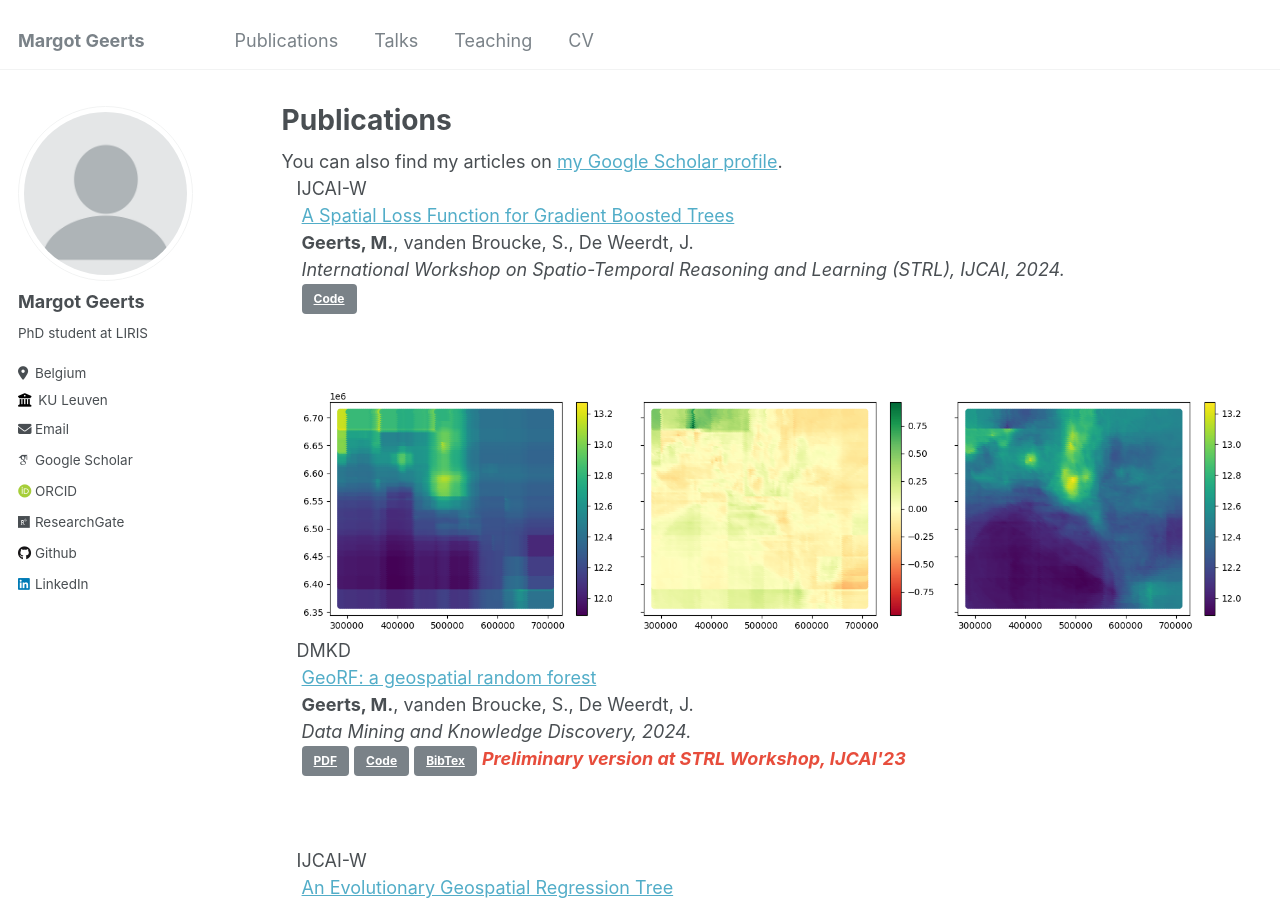
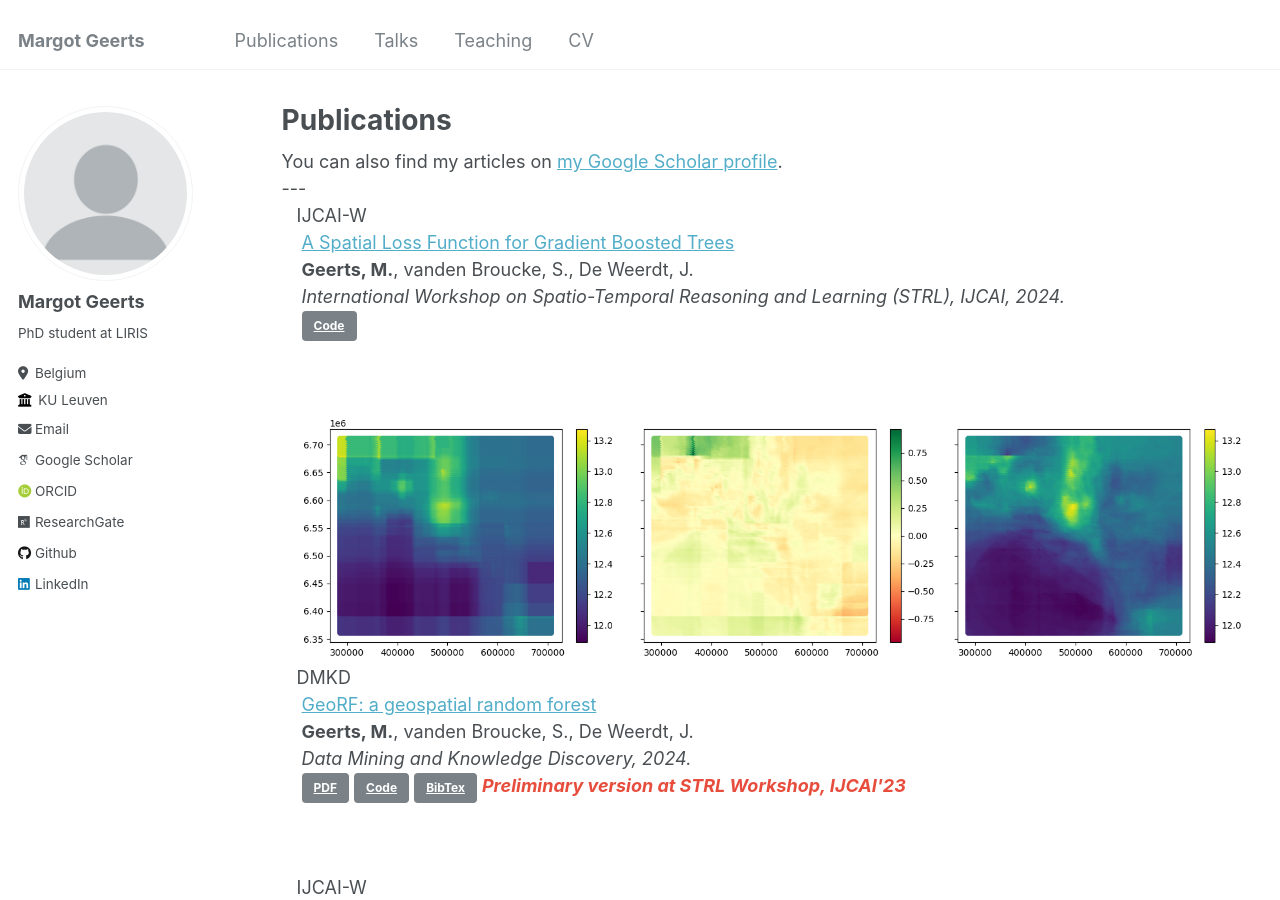
Before and after one commit to margotgeerts/margotgeerts.github.io, a Jekyll site: the page built from _pages/publications.md, in a window 1280 px wide and 900 px high. Built offline with Jekyll 4.4.1, drawn with Linux system fonts in a browser that asks for light colours; some web fonts are replaced.

Commit message:
Update publications.md

```diff
--- a/_pages/publications.md
+++ b/_pages/publications.md
@@ -11,14 +11,14 @@
 
 {% include base_path %}
 
-<div></div>
+<div>---</div>
 
 {% for link in  site.data.publications.main reversed %}
 
 <div class="pub-row">
   <div class="col-sm-3 abbr" style="position: relative;padding-right: 15px;padding-left: 15px;">
     {% if link.image %}
-    <img src="{{ link.image }}" class="teaser img-fluid z-depth-1" style="width=100;height=40%">
+    <img src="{{ link.image }}" class="teaser img-fluid z-depth-1" style="width=60;height=20%">
     {% endif %}
     {% if link.conference_short %}
     <abbr class="badge">{{ link.conference_short }}</abbr>
```
